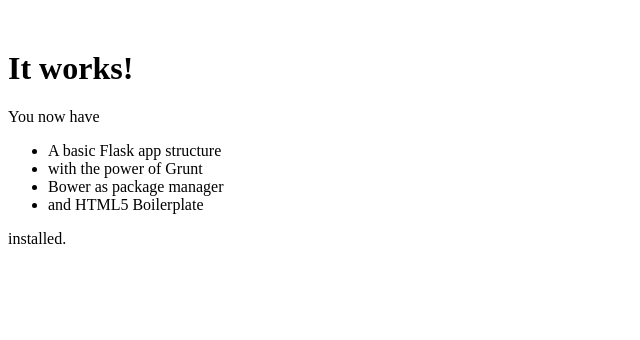
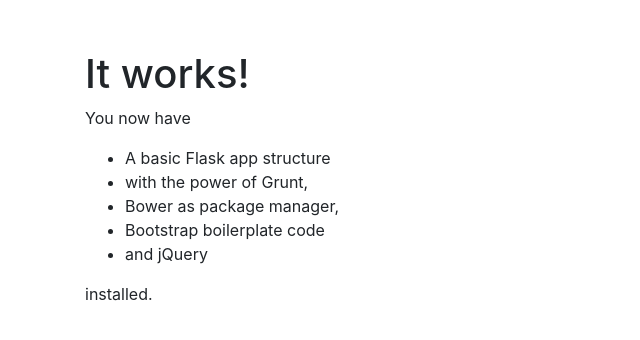
Before and after one commit to giokokos/flask-bower-grunt, a Flask app: page / in a window 1280 px wide. Shown: the top 340 px of the page, without its empty margins (0-640 px from the left). Run offline with Flask 2, Linux system fonts and the light colour scheme; some libraries are stand-ins or nearby versions.

Commit message:
bootstrap added

```diff
--- a/Gruntfile.js
+++ b/Gruntfile.js
@@ -6,7 +6,7 @@ module.exports = function(grunt) {
     //specify an alternate install location for Bower
     bower: {
       dev: {
-        dest: 'boilerapp/static/dev/js'
+        dest: 'appFlask/static/libs'
       }
     },
 
@@ -18,8 +18,8 @@ module.exports = function(grunt) {
                 '<%= grunt.template.today("yyyy-mm-dd") %> */\n'
       },
       build: {
-        src: 'boilerapp/static/dev/js/*.js',
-        dest: 'boilerapp/static/build/js/all.min.js',
+        src: ['appFlask/static/src/js/*.js', 'appFlask/static/libs/*.js'],
+        dest: 'appFlask/static/build/js/all.min.js',
         options: {
           stripJsAffix: true
         }
--- a/boilerapp/__init__.py
+++ b/appFlask/__init__.py
@@ -7,4 +7,4 @@ app.jinja_env.globals['static'] = (
     lambda filename: url_for('static', filename = filename)
 )
 
-import boilerapp.views
+import appFlask.views
--- a/boilerapp/templates/base.html
+++ b/appFlask/templates/base.html
@@ -9,6 +9,9 @@
     <title>{% block title %}{% endblock %}</title>
     <meta name="description" content="">
     <meta name="viewport" content="width=device-width">
+
+    <link rel="stylesheet" href="{{ static('libs/bootstrap.css') }}">
+
 </head>
 <body>
     <!--[if lt IE 7]>
--- a/boilerapp/templates/index.html
+++ b/appFlask/templates/index.html
@@ -7,9 +7,10 @@
         <p>You now have</p>
         <ul>
         	<li>A basic Flask app structure</li>
-            <li>with the power of Grunt</li>
-            <li>Bower as package manager</li>
-            <li>and HTML5 Boilerplate</li>
+            <li>with the power of Grunt,</li>
+            <li>Bower as package manager,</li>
+            <li>Bootstrap boilerplate code</li>
+            <li>and jQuery</li>
         </ul>
         <p>installed.</p>
     </div>
--- a/boilerapp/views.py
+++ b/appFlask/views.py
@@ -1,5 +1,5 @@
 from flask import render_template
-from boilerapp import app
+from appFlask import app
 
 @app.route('/')
 def index():
--- a/bower.json
+++ b/bower.json
@@ -2,6 +2,7 @@
   "name": "flask-grunt",
   "version": "0.1.0",
   "dependencies": {
-    "jquery": null
+    "jquery": null,
+    "bootstrap": null
   }
 }
--- a/server.py
+++ b/server.py
@@ -1,3 +1,3 @@
-from boilerapp import app
+from appFlask import app
 
 app.run(debug = True)
```
Also changed, not shown: README.md, appFlask/static/src/js/test.js (renamed from boilerapp/static/dev/js/test.js), 1 other file.
